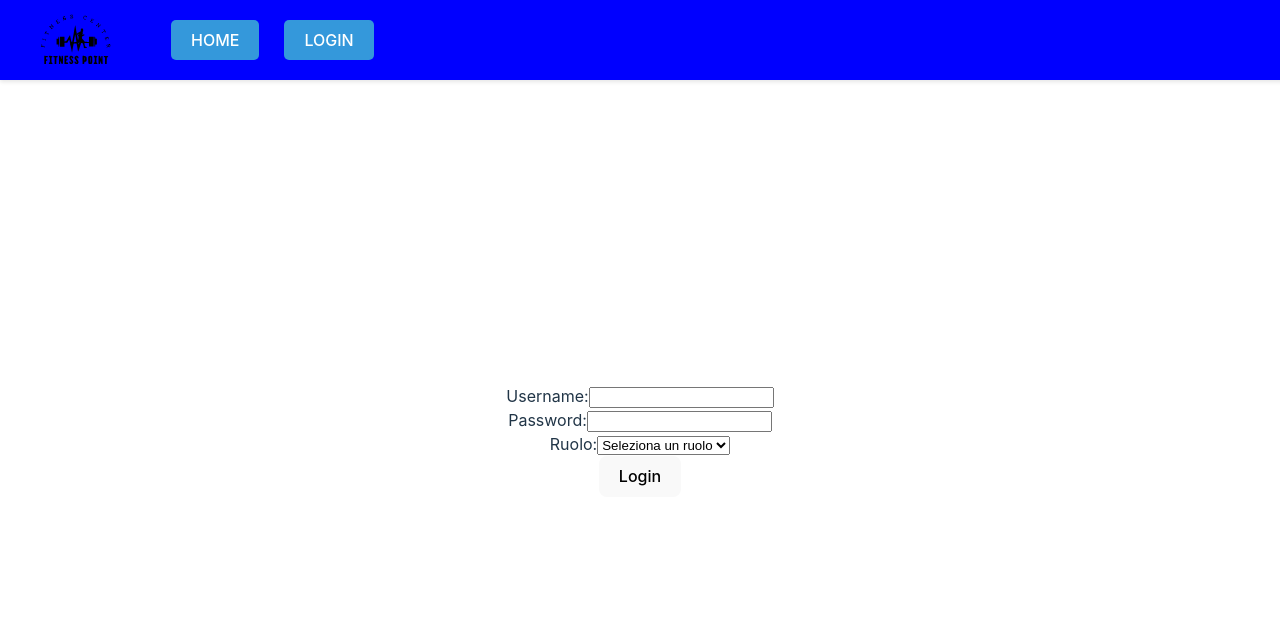
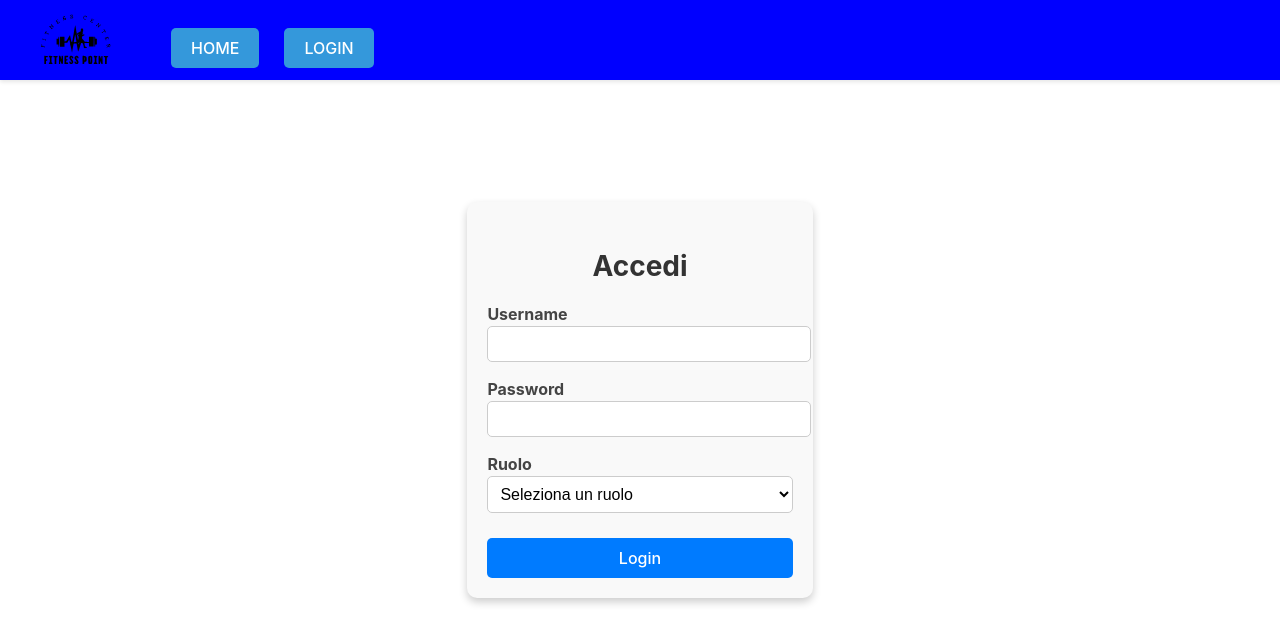
Before and after one commit to FabioAccavone/AppPalestraWeb, a React (Vite) app: page /login in a window 1280 px wide. Shown: the top 644 px of the page. Built offline with nearby package versions, Linux system fonts and the light colour scheme.

Commit message:
login+anagrafica css

```diff
--- /dev/null
+++ b/src/components/LoginForm.css
@@ -0,0 +1,54 @@
+.login-form {
+  max-width: 400px; /* Dimensione del contenitore */
+  margin: 50px auto; /* Centrato nella pagina */
+  padding: 20px;
+  background-color: #f9f9f9;
+  border-radius: 10px;
+  box-shadow: 0 4px 8px rgba(0, 0, 0, 0.2);
+  text-align: center;
+}
+
+.login-form div {
+  margin-bottom: 15px;
+  text-align: left;
+}
+
+.login-form label {
+  font-size: 16px;
+  font-weight: bold;
+  color: #444;
+}
+
+.login-form input,
+.login-form select {
+  width: 100%;
+  padding: 8px;
+  border: 1px solid #ccc;
+  border-radius: 5px;
+  font-size: 16px;
+  background-color: white; /* Sfondo bianco */
+  color: black; /* Testo nero */
+}
+
+.login-form button {
+  margin-top: 10px;
+  width: 100%;
+  padding: 10px 18px;
+  background-color: #007bff;
+  color: white;
+  border: none;
+  border-radius: 5px;
+  font-size: 16px;
+  cursor: pointer;
+  transition: 0.3s;
+}
+
+.login-form button:hover {
+  background-color: #0056b3;
+}
+
+.error-message {
+  color: red;
+  font-size: 14px;
+  margin-top: 10px;
+}
--- a/src/components/LoginForm.jsx
+++ b/src/components/LoginForm.jsx
@@ -1,4 +1,5 @@
 import React, { useState } from "react";
+import "./LoginForm.css"; // Importa il CSS
 
 const LoginForm = ({ onSubmit }) => {
   const [credentials, setCredentials] = useState({
@@ -23,25 +24,51 @@ const LoginForm = ({ onSubmit }) => {
   };
 
   return (
-    <form onSubmit={handleSubmit}>
-      <div>
-        <label>Username:</label>
-        <input type="text" name="username" value={credentials.username} onChange={handleChange} required />
+    <form className="login-form" onSubmit={handleSubmit}>
+      <h2>Accedi</h2>
+
+      <div className="form-group">
+        <label htmlFor="username">Username</label>
+        <input
+          type="text"
+          id="username"
+          name="username"
+          value={credentials.username}
+          onChange={handleChange}
+          required
+        />
       </div>
-      <div>
-        <label>Password:</label>
-        <input type="password" name="password" value={credentials.password} onChange={handleChange} required />
+
+      <div className="form-group">
+        <label htmlFor="password">Password</label>
+        <input
+          type="password"
+          id="password"
+          name="password"
+          value={credentials.password}
+          onChange={handleChange}
+          required
+        />
       </div>
-      <div>
-        <label>Ruolo:</label>
-        <select name="role" value={credentials.role} onChange={handleChange} required>
+
+      <div className="form-group">
+        <label htmlFor="role">Ruolo</label>
+        <select
+          id="role"
+          name="role"
+          value={credentials.role}
+          onChange={handleChange}
+          required
+        >
           <option value="">Seleziona un ruolo</option>
           <option value="utente">Utente</option>
           <option value="pt">Personal Trainer</option>
           <option value="admin">Admin</option>
         </select>
       </div>
+
       <button type="submit">Login</button>
+
       {error && <p className="error-message">{error}</p>}
     </form>
   );
--- /dev/null
+++ b/src/pages/Anagrafica.css
@@ -0,0 +1,64 @@
+.anagrafica-container {
+    max-width: 400px; /* Ridotto per renderlo più compatto */
+    margin: 80px auto 20px auto; /* Spazio sotto la navbar */
+    padding: 20px;
+    background-color: #f9f9f9;
+    border-radius: 10px;
+    box-shadow: 0 4px 8px rgba(0, 0, 0, 0.2);
+    text-align: center;
+  }
+
+  h2 {
+    color: #333;
+    margin-bottom: 15px;
+  }
+
+  .user-details {
+    display: flex;
+    flex-direction: column;
+    gap: 12px;
+  }
+
+  .user-details p {
+    display: flex;
+    justify-content: space-between;
+    align-items: center;
+    font-size: 16px;
+    color: #444;
+    background: #fff;
+    padding: 8px;
+    border-radius: 5px;
+    box-shadow: 0 2px 4px rgba(0, 0, 0, 0.1);
+  }
+
+  .user-details strong {
+    flex: 1;
+    text-align: left;
+  }
+
+  .user-details input {
+    flex: 2;
+    padding: 8px;
+    border: 1px solid #ccc;
+    border-radius: 5px;
+    font-size: 16px;
+    text-align: right;
+    background-color: white; /* Sfondo bianco */
+    color: black; /* Testo nero */
+  }
+
+  button {
+    margin-top: 15px;
+    padding: 10px 18px;
+    background-color: #007bff;
+    color: white;
+    border: none;
+    border-radius: 5px;
+    font-size: 16px;
+    cursor: pointer;
+    transition: 0.3s;
+  }
+
+  button:hover {
+    background-color: #0056b3;
+  }
--- a/src/pages/Anagrafica.jsx
+++ b/src/pages/Anagrafica.jsx
@@ -6,7 +6,7 @@ import NavBar from "../components/NavBar";
 import { ToastContainer, toast } from "react-toastify";
 import "react-toastify/dist/ReactToastify.css";
 import bcrypt from 'bcryptjs';
-//import './Anagrafica.css';
+import './Anagrafica.css';
 
 const Anagrafica = () => {
   const { user } = useContext(AuthContext);
--- a/src/pages/Login.jsx
+++ b/src/pages/Login.jsx
@@ -40,7 +40,6 @@ const Login = () => {
     <>
     <NavBar></NavBar>
     <div>
-      <h2>Login</h2>
       <LoginForm onSubmit={handleLogin} />
     </div>
     </>
```
